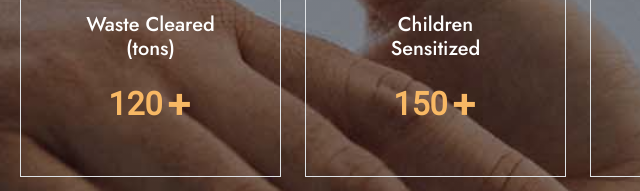
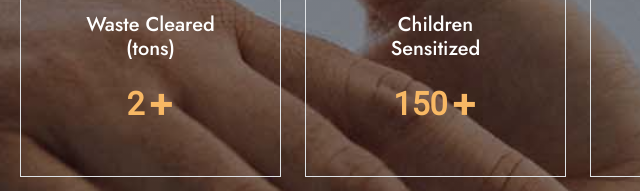
Before and after one commit to Musediku-Shakirat/luminous-she-web, a plain HTML site: page index.html in a window 1280 px wide. Shown: the part 2975-3166 px from the top of the page, 347-987 px from the left. Drawn offline with nearby package versions, Linux system fonts and the light colour scheme.

Commit message:
ton updates

```diff
--- a/index.html
+++ b/index.html
@@ -369,7 +369,7 @@
                             <i class="fas fa-recycle fa-4x text-white"></i>
                             <h5 class="text-white my-3">Waste Cleared (tons)</h5>
                             <div>
-                                <span class="text-primary fs-2 fw-bold" data-toggle="counter-up">120</span>
+                                <span class="text-primary fs-2 fw-bold" data-toggle="counter-up">2</span>
                                 <span class="h1 fw-bold text-primary">+</span>
                             </div>
                         </div>
```
